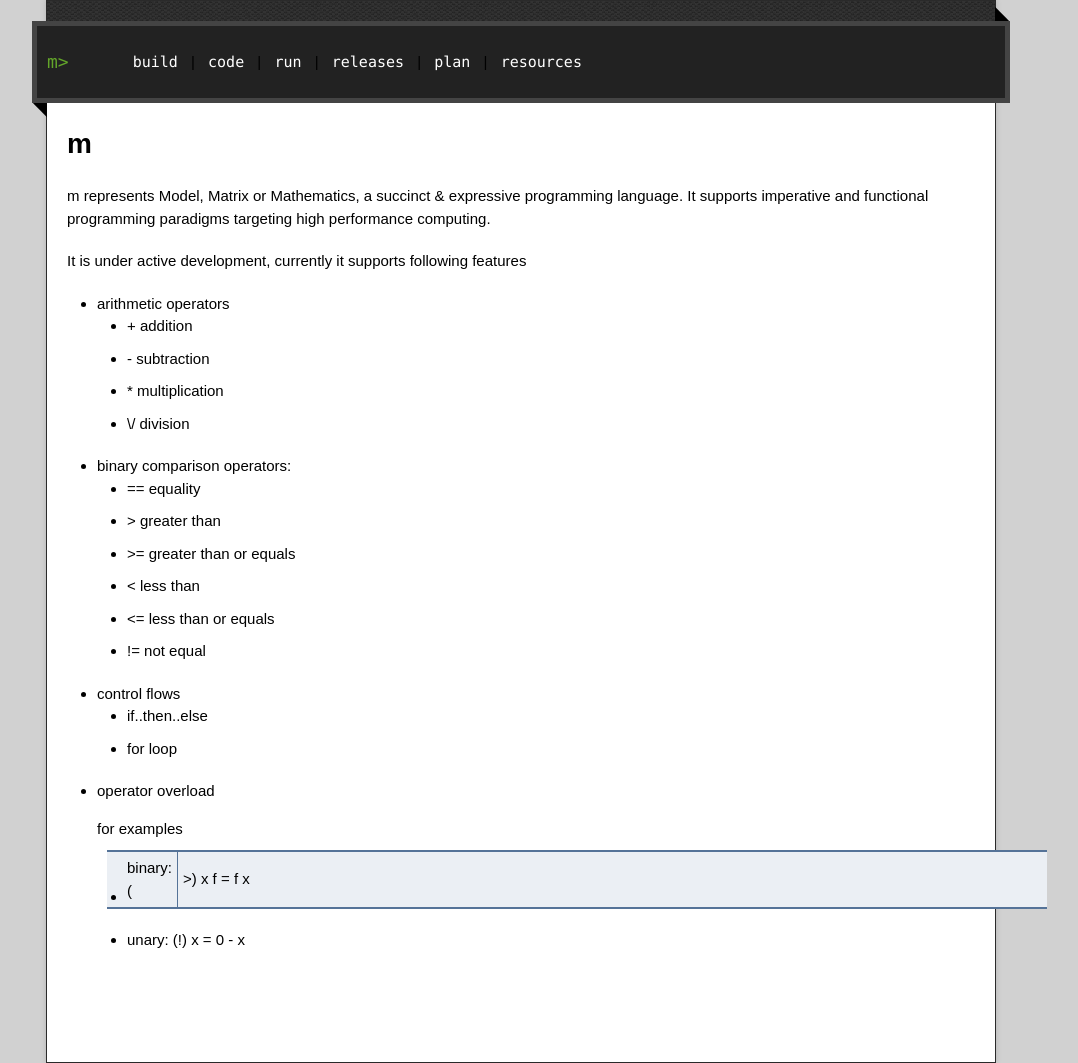
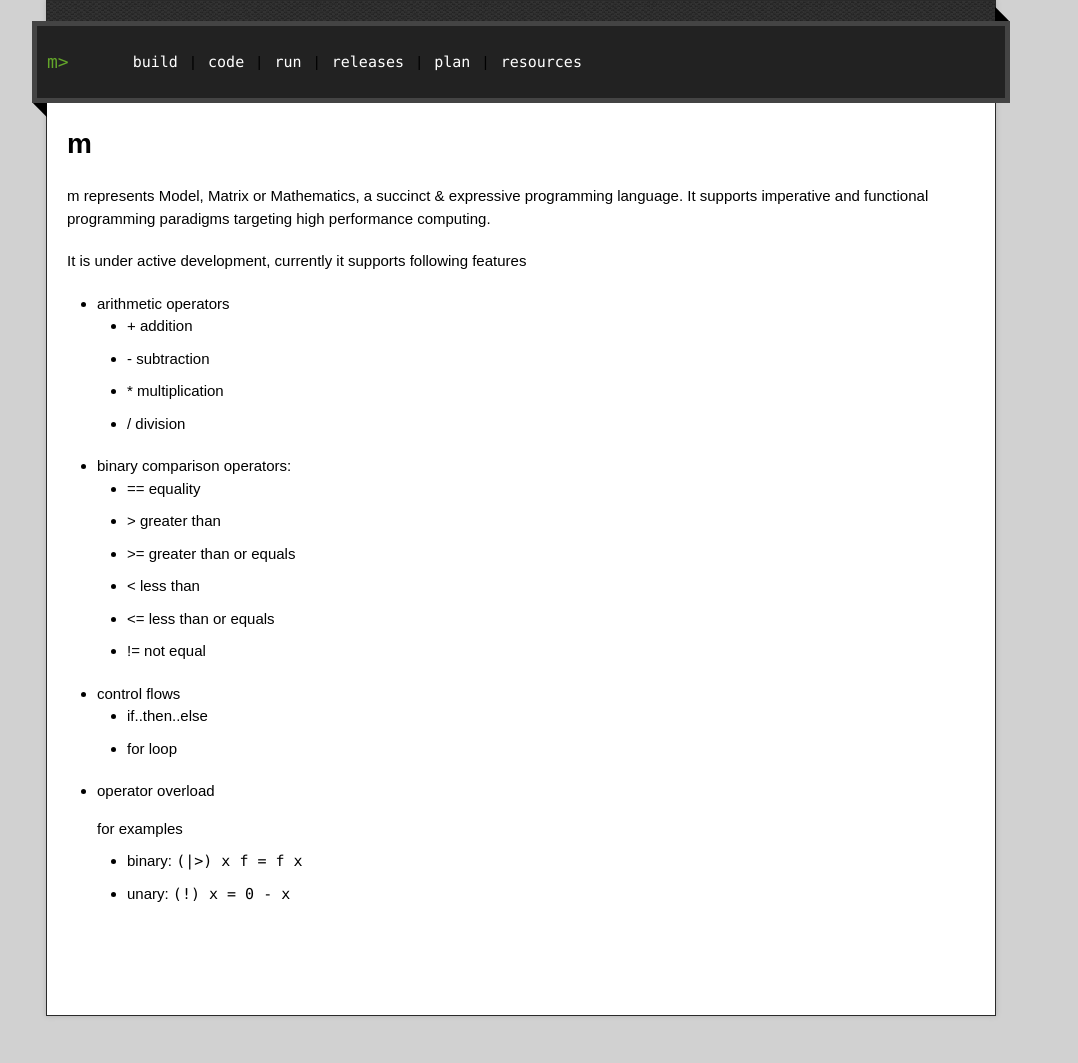
Before and after one commit to mlang-dev/m, a Jekyll site: the page built from docs/index.md, in a window 1280 px wide. Shown: the whole page, without its empty margins (119-1197 px from the left). Built offline with Jekyll 4.4.1, drawn with Linux system fonts in a browser that asks for light colours; our own code applies the rules of GitHub Pages for plain Markdown files; after the commit the page ends 1016 px from its top, so only the background shows below that.

Commit message:
fix docs format

````diff
--- a/docs/index.md
+++ b/docs/index.md
@@ -11,7 +11,7 @@ It is under active development, currently it supports following features
   - \+    addition
   - \-    subtraction
   - \*    multiplication
-  - \/    division
+  - /    division
 
 - binary comparison operators:
   - == equality
@@ -28,5 +28,5 @@ It is under active development, currently it supports following features
 - operator overload
 
   for examples
-  - binary: (|>) x f = f x
-  - unary: (!) x = 0 - x
+  - binary: ```(|>) x f = f x```
+  - unary: ```(!) x = 0 - x```
````
